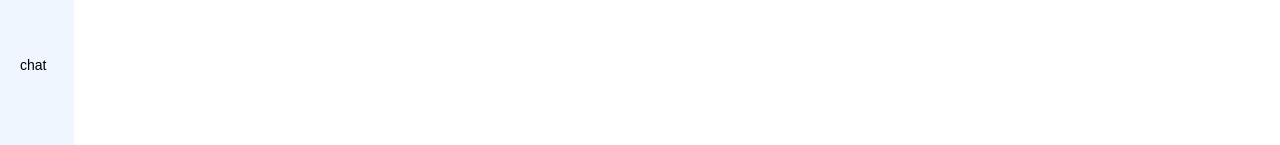
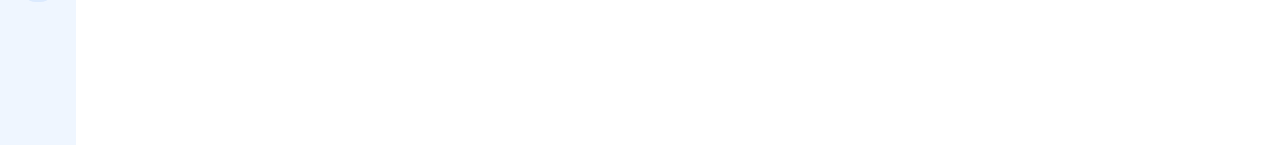
Before and after one commit to arya-software-developer/Chat-With-AI, a React (Vite) app: page / in a window 1280 px wide. Shown: the part 135-280 px from the top of the page. Built offline with nearby package versions, Linux system fonts and the light colour scheme.

Commit message:
Updated sidebar ui

```diff
--- a/src/components/Sidebar/Sidebar.jsx
+++ b/src/components/Sidebar/Sidebar.jsx
@@ -5,7 +5,7 @@ import { useContext, useState } from "react";
 import { ChatContext } from "../../context/ChatContext";
 
 export default function Sidebar() {
-  const { chatList } = useContext(ChatContext);
+  const { chatList, onNewChat } = useContext(ChatContext);
 
   const [isMenuOpen, setIsMenuOpen] = useState(false);
   function toggleMenuBar() {
@@ -14,7 +14,11 @@ export default function Sidebar() {
 
   return (
     <>
-      <div className="flex flex-col items-start justify-evenly h-screen gap-48 py-6  px-5 bg-blue-50 text-sm">
+      <div
+        className={`flex flex-col w-full items-start justify-evenly h-screen gap-48 py-6  px-5 bg-blue-50 text-sm   ${
+          isMenuOpen ? "max-w-[200px]" : "max-w-fit"
+        } `}
+      >
         <div className="flex flex-col gap-14 items-start justify-center">
           <img
             src={menu}
@@ -23,20 +27,28 @@ export default function Sidebar() {
             onClick={toggleMenuBar}
           />
 
-          <div className="sidebar-item rounded-2xl bg-blue-100 py-1 px-2 ">
+          <div
+            className="sidebar-item rounded-2xl bg-blue-100 py-1 px-2 "
+            onClick={onNewChat}
+          >
             <img src={plusIcon} alt="New Chat" className="sidebar-icon" />
             {isMenuOpen && <span>New Chat</span>}
           </div>
 
           <div>
-            {isMenuOpen && <p>Recent Chats</p>}
+            {isMenuOpen && <p className="font-medium  mb-3">Recent Chats</p>}
             {chatList &&
+              isMenuOpen &&
               chatList.map((chat) => {
-                <div>{chat?.history}</div>;
+                return (
+                  <div
+                    className="truncate max-w-[150px]  font-light my-2"
+                    key={chat?.id}
+                  >
+                    {chat?.messages[0]?.content}
+                  </div>
+                );
               })}
-            <div className="recent-chats">
-              <div>chat</div>
-            </div>
           </div>
         </div>
         <div className="h-full flex flex-col justify-end items-start">
```
